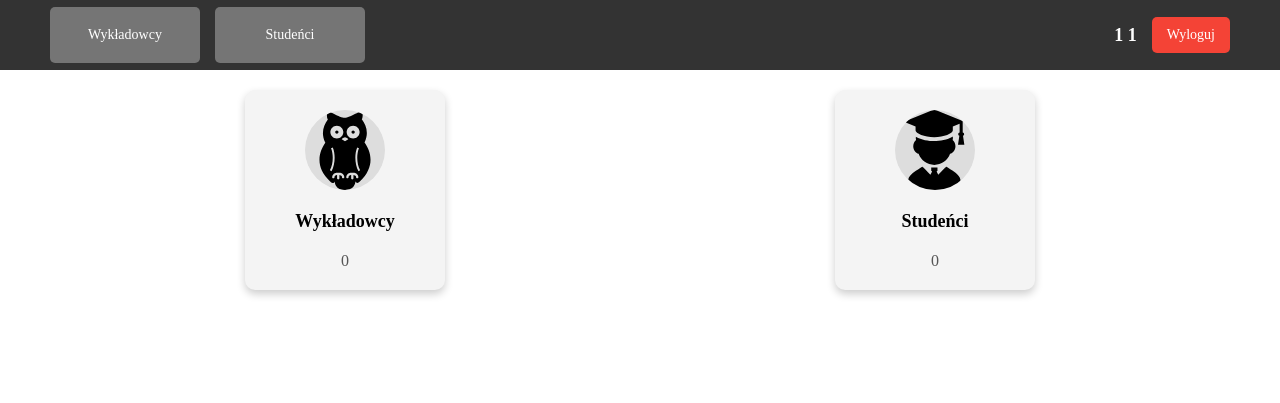
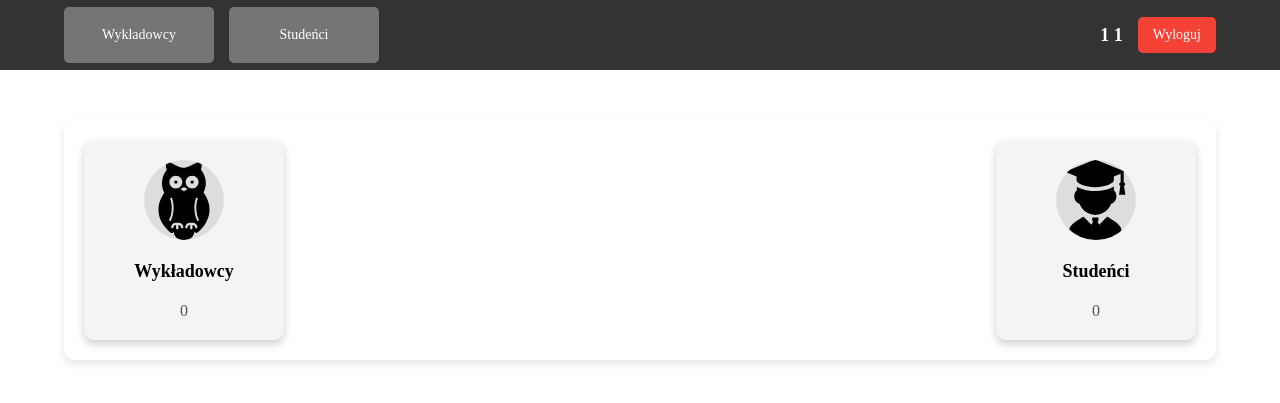
Before and after one commit to ModestAcro/OnlineTestSystem, a PHP site: page /admin/admin_dashboard.php in a window 1280 px wide. Shown: the top 403 px of the page. Run offline with PHP 8.4, Linux system fonts and the light colour scheme; the visitor is signed in with stand-in values (Sample User, id 1); data that the repository does not hold is empty.

Commit message:
Optymizacja scss

```diff
--- a/assets/css/main.css
+++ b/assets/css/main.css
@@ -92,13 +92,47 @@
   line-height: 1.2;
 }
 
+.container {
+  width: 90%;
+  padding: 20px;
+  box-shadow: 0px 4px 8px rgba(0, 0, 0, 0.1);
+  border-radius: 10px;
+}
+
+.main {
+  margin-top: 50px;
+  display: flex;
+  justify-content: center;
+  align-items: center;
+}
+
 header {
+  height: 70px;
+  width: 100%;
+  background-color: #333333;
+  display: flex;
+  align-items: center;
+  justify-content: center;
+}
+
+.header-content {
+  width: 90%;
   display: flex;
   justify-content: space-between;
-  height: 70px;
-  padding: 5px 50px;
-  background-color: #333333;
-  color: white;
+}
+
+.right-header {
+  display: flex;
+  justify-content: space-between;
+  align-items: center;
+  gap: 15px;
+}
+
+.left-header {
+  display: flex;
+  justify-content: space-between;
+  align-items: center;
+  gap: 15px;
 }
 
 .nav-btn {
@@ -119,20 +153,7 @@
 .name {
   font-size: 18px;
   font-weight: bold;
-}
-
-.right-header {
-  display: flex;
-  justify-content: space-between;
-  align-items: center;
-  gap: 15px;
-}
-
-.left-header {
-  display: flex;
-  justify-content: space-between;
-  align-items: center;
-  gap: 15px;
+  color: #fff;
 }
 
 .logout-btn {
@@ -213,11 +234,9 @@
   padding-top: 20px;
 }
 
-/* Styl główny kontenera */
-.admin-main-content {
-  padding: 20px 50px;
+.info {
   display: flex;
-  justify-content: space-around;
+  justify-content: space-between;
 }
 
 /* Styl dla kart nauczycieli i studentów */
@@ -253,32 +272,18 @@
   color: #555;
 }
 
-.container {
-  width: 80%;
-  margin: 20px auto;
-  padding: 20px;
-  background-color: #fff;
-  box-shadow: 0px 4px 8px rgba(0, 0, 0, 0.1);
-  border-radius: 8px;
-}
-
 .title {
   display: flex;
   justify-content: space-between;
   align-items: center;
-  gap: 15px;
 }
 
-/* Stylowanie przycisku */
+/* Stylowanie przycisku "Dodaj wykladowce" */
 .add-btn {
   width: 60px;
   height: 30px;
   background-color: #4CAF50;
-  border: none;
   border-radius: 5px;
-  display: flex;
-  justify-content: center;
-  align-items: center;
   cursor: pointer;
 }
 
@@ -303,7 +308,7 @@
 }
 
 th, td {
-  padding: 12px;
+  padding: 10px;
   text-align: left;
   border-bottom: 1px solid #ddd;
 }
--- a/assets/scss/base/_globals.scss
+++ b/assets/scss/base/_globals.scss
@@ -2,4 +2,18 @@
     font-size: 1.8rem;
     font-weight: bold;
     line-height: 1.2;
-  }
+}
+
+.container {
+    width: 90%;
+    padding: 20px;
+    box-shadow: 0px 4px 8px rgba(0, 0, 0, 0.1);
+    border-radius: 10px;
+}
+
+.main {
+    margin-top: 50px;
+    display: flex;
+    justify-content: center;
+    align-items: center;
+}
--- a/assets/scss/blocks/_header.scss
+++ b/assets/scss/blocks/_header.scss
@@ -1,10 +1,30 @@
 header {
+    height: 70px;
+    width: 100%;
+    background-color: #333333;
+    display: flex;
+    align-items: center;
+    justify-content: center;
+}
+
+.header-content {
+    width: 90%;
     display: flex;
     justify-content: space-between;
-    height: 70px;
-    padding: 5px 50px;
-    background-color: #333333;
-    color: white;
+}
+
+.right-header {
+    display: flex;
+    justify-content: space-between;
+    align-items: center;
+    gap: 15px;
+}
+
+.left-header {
+    display: flex;
+    justify-content: space-between;
+    align-items: center;
+    gap: 15px;
 }
 
 .nav-btn {
@@ -25,21 +45,9 @@
 .name {
     font-size: 18px;
     font-weight: bold;
+    color: #fff;
 }
 
-.right-header {
-    display: flex;
-    justify-content: space-between;
-    align-items: center;
-    gap: 15px;
-}
-
-.left-header {
-    display: flex;
-    justify-content: space-between;
-    align-items: center;
-    gap: 15px;
-}
 
 .logout-btn {
     background-color: #f44336;
--- a/assets/scss/blocks/admin/_dashboard.scss
+++ b/assets/scss/blocks/admin/_dashboard.scss
@@ -1,8 +1,6 @@
-/* Styl główny kontenera */
-.admin-main-content {
-    padding: 20px 50px;
+.info {
     display: flex;
-    justify-content: space-around;
+    justify-content: space-between;
 }
 
 /* Styl dla kart nauczycieli i studentów */
--- a/assets/scss/blocks/admin/_teachers.scss
+++ b/assets/scss/blocks/admin/_teachers.scss
@@ -1,29 +1,15 @@
-.container {
-    width: 80%;
-    margin: 20px auto;
-    padding: 20px;
-    background-color: #fff;
-    box-shadow: 0px 4px 8px rgba(0, 0, 0, 0.1);
-    border-radius: 8px;
-}
-
 .title {
     display: flex;
     justify-content: space-between;
     align-items: center;
-    gap: 15px;
 }
 
-/* Stylowanie przycisku */
+/* Stylowanie przycisku "Dodaj wykladowce" */
 .add-btn {
     width: 60px;
     height: 30px;
     background-color: #4CAF50;
-    border: none;
     border-radius: 5px;
-    display: flex;
-    justify-content: center;
-    align-items: center;
     cursor: pointer;
 }
 
@@ -50,7 +36,7 @@
 }
 
 th, td {
-    padding: 12px;
+    padding: 10px;
     text-align: left;
     border-bottom: 1px solid #ddd;
 }
--- a/public/admin/admin_dashboard.php
+++ b/public/admin/admin_dashboard.php
@@ -19,10 +19,11 @@
     <meta charset="UTF-8">
     <meta name="viewport" content="width=device-width, initial-scale=1.0">
     <link rel="stylesheet" href="../../assets/css/main.css">
-    <title>Admin dashboard</title>
+    <title>Panel administratora</title>
 </head>
 <body>
     <header>
+        <div class="header-content">
             <div class="left-header">
                 <a class="nav-btn" href="teachers.php">Wykładowcy</a>
                 <a class="nav-btn" href="students.php">Studeńci</a>
@@ -35,9 +36,12 @@
                     <button type="submit" class="logout-btn">Wyloguj</button>
                 </form>
             </div>
+        </div>
     </header>
 
-    <main class="admin-main-content">
+    <main class="main">
+        <div class="container">
+            <div class="info">
                 <div class="teachers">
                     <div class="card">
                         <img src="../../assets/images/icons/owl-avatar.svg" alt="Teacher Avatar" class="card-avatar">
@@ -52,6 +56,8 @@
                         <p class="card-count"><?php echo $studentCount; ?></p>
                     </div>
                 </div>
+            </div>
+        </div>
     </main>
 </main>
 </body>
--- a/public/admin/edit_teacher.php
+++ b/public/admin/edit_teacher.php
@@ -20,7 +20,7 @@
     <title>Edytuj Wykładowcę</title>
 </head>
 <body>
-    <main class="edit-teacher">
+    <main class="main">
         <div class="container">
             <h1>Edytuj Wykładowcę</h1>
             <form action="../../includes/admin/update_teacher.php" method="POST">
--- a/public/admin/students.php
+++ b/public/admin/students.php
@@ -12,6 +12,7 @@
 </head>
 <body>
     <header>
+        <div class="header-content">
             <div class="left-header">
                 <a class="nav-btn" href="admin_dashboard.php">Strona główna</a>
                 <a class="nav-btn" href="teachers.php">Wykładowcy</a>
@@ -24,6 +25,7 @@
                     <button type="submit" class="logout-btn">Wyloguj</button>
                 </form>
             </div>
+        </div>
     </header>
 </body>
 </html>
--- a/public/admin/teachers.php
+++ b/public/admin/teachers.php
@@ -23,6 +23,7 @@
 </head>
 <body>
     <header>
+        <div class="header-content">
             <div class="left-header">
                 <a class="nav-btn" href="admin_dashboard.php">Strona główna</a>
                 <a class="nav-btn" href="students.php">Studeńci</a>
@@ -35,9 +36,10 @@
                     <button type="submit" class="logout-btn">Wyloguj</button>
                 </form>
             </div>
+        </div>
     </header>
 
-    <main class="teachers-list">
+    <main class="main">
         <div class="container">
             <div class="title">
                 <h1>Lista Wykładowców</h1>
```
Also changed, not shown: 1 other file. Lines whose indentation alone changed are shown as unchanged.
